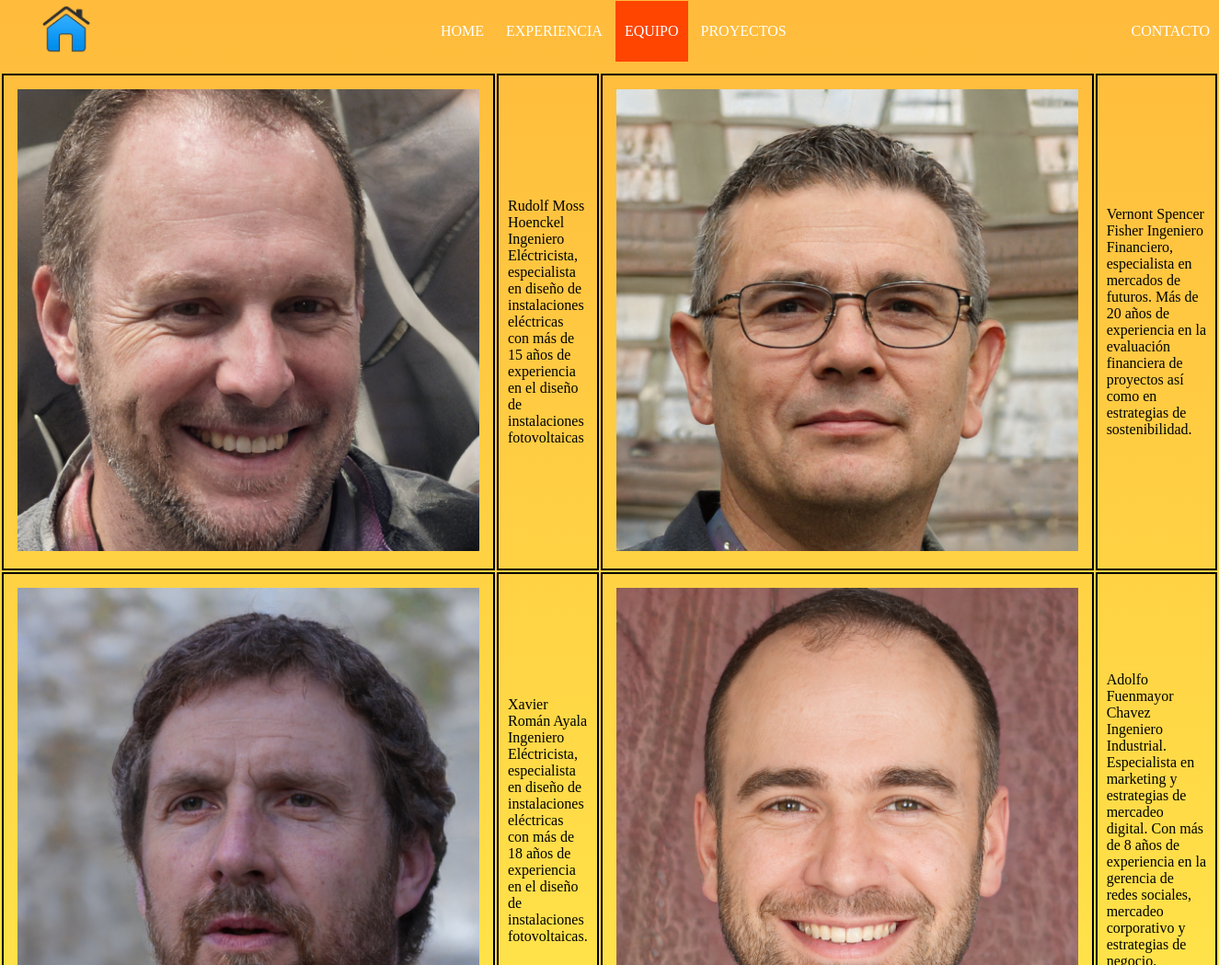
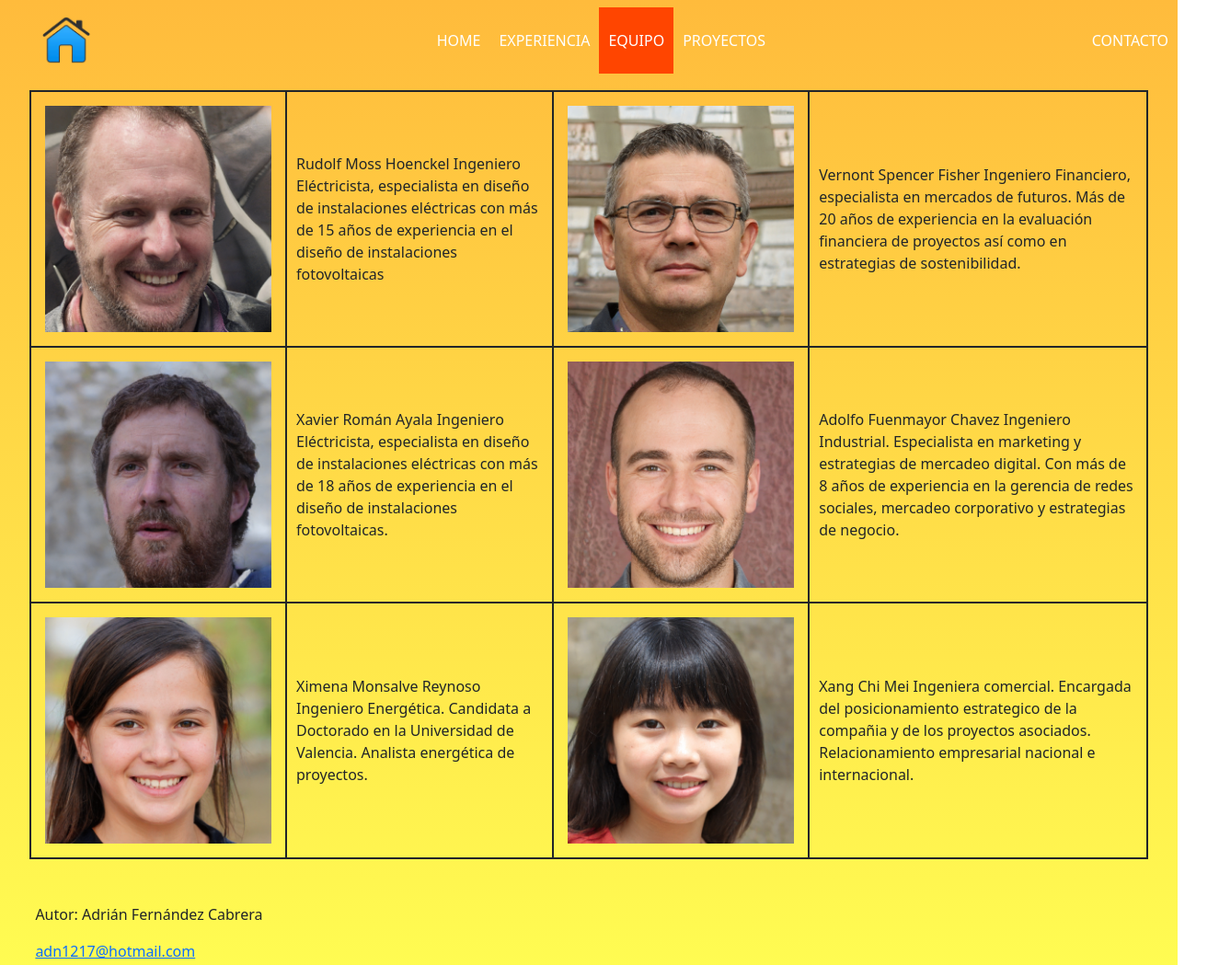
Before and after one commit to Adn1217/PaginaEmpresarial_Fernandez, a plain HTML site: page pags/equipo.html in a window 1280 px wide. Shown: the top 1049 px of the page at 92% size, 1325 px wide, since content can reach past the window. Drawn offline with nearby package versions, Linux system fonts and the light colour scheme.

Commit message:
Se agrega navbar con bootstrap en pag Equipo y ajustes de estilos en pag Experiencia

```diff
--- a/pags/equipo.html
+++ b/pags/equipo.html
@@ -5,11 +5,13 @@
     <meta http-equiv="X-UA-Compatible" content="IE=edge">
     <meta name="viewport" content="width=device-width, initial-scale=1.0">
     <title>Equipo</title>
+    <link href="https://cdn.jsdelivr.net/npm/bootstrap@5.1.3/dist/css/bootstrap.min.css" rel="stylesheet" integrity="sha384-1BmE4kWBq78iYhFldvKuhfTAU6auU8tT94WrHftjDbrCEXSU1oBoqyl2QvZ6jIW3" crossorigin="anonymous">
     <link rel="icon" type="image/png" sizes="16x16" href="./../assets/Iconos/afc_favicon_logo/afc_favicon_logo.png">
     <link rel="stylesheet" href="./../style.css"/>
 </head>
 <body class="gridContainer">
-    <header>
+    <!-- <header>
+
         <a title="Home" href="./../index.html"><img id="header__logo" src="./../assets/Iconos/Home.png" alt="Home Icon"></a>
         <nav>
             <ul class="header__navBar">
@@ -18,6 +20,20 @@
                 <li class="header__nav__option--active"><a title="Team" href="./equipo.html">EQUIPO</a></li>
                 <li><a title="Project" href="./proyectos.html">PROYECTOS</a></li>
             </ul>
+        </nav>
+        <a class="header__last" title="Contact" href="./contacto.html">CONTACTO</a>
+    </header> -->
+    <header id="menuNav">
+        <a class="navbar-brand" title="Home" href="./../index.html"><img id="header__logo" src="./../assets/Iconos/Home.png" alt="Home Icon"></a>
+        <nav class="navbar navbar-expand-sm">
+            <div class="container-fluid">
+                <ul class="navbar-nav me-auto mb-2 mb-sm-0">
+                    <li class="nav-item"><a aria-curret="page" title="Home" href="./../index.html">HOME</a></li>
+                    <li class="nav-item"><a title="Experience" href="./experiencia.html">EXPERIENCIA</a></li>
+                    <li class="header__nav__option--active"><a title="Team" href="./equipo.html">EQUIPO</a></li>
+                    <li class="nav-item"><a title="Project" href="./proyectos.html">PROYECTOS</a></li>
+                </ul>
+            </div>
         </nav>
         <a class="header__last" title="Contact" href="./contacto.html">CONTACTO</a>
     </header>
@@ -73,10 +89,10 @@
             </tr>
         </table>
     </section>
+    <footer>
+        <p>Autor: Adrián Fernández Cabrera</p>
+        <p><a href="mailto:adn1217@hotmail.com">adn1217@hotmail.com</a></p>
+    </footer>
+    <script src="https://cdn.jsdelivr.net/npm/bootstrap@5.1.3/dist/js/bootstrap.bundle.min.js" integrity="sha384-ka7Sk0Gln4gmtz2MlQnikT1wXgYsOg+OMhuP+IlRH9sENBO0LRn5q+8nbTov4+1p" crossorigin="anonymous"></script>
 </body>
-<footer>
-    <p>Autor: Adrián Fernández Cabrera</p>
-    <p><a href="mailto:adn1217@hotmail.com">adn1217@hotmail.com</a></p>
-</footer>
-
 </html>
--- a/style.css
+++ b/style.css
@@ -137,14 +137,15 @@ header nav ul li:hover {
 }
 
 img {
-  width: 512px;
-  height: 512px;
+  width: 256px;
+  height: 256px;
   padding: 5px;
   cursor: pointer;
 }
 
 .carousel-inner img {
   width: 100%;
+  height: 512px;
   cursor: auto;
 }
 
```
Also changed, not shown: pags/experiencia.html (+5 -51 lines).
